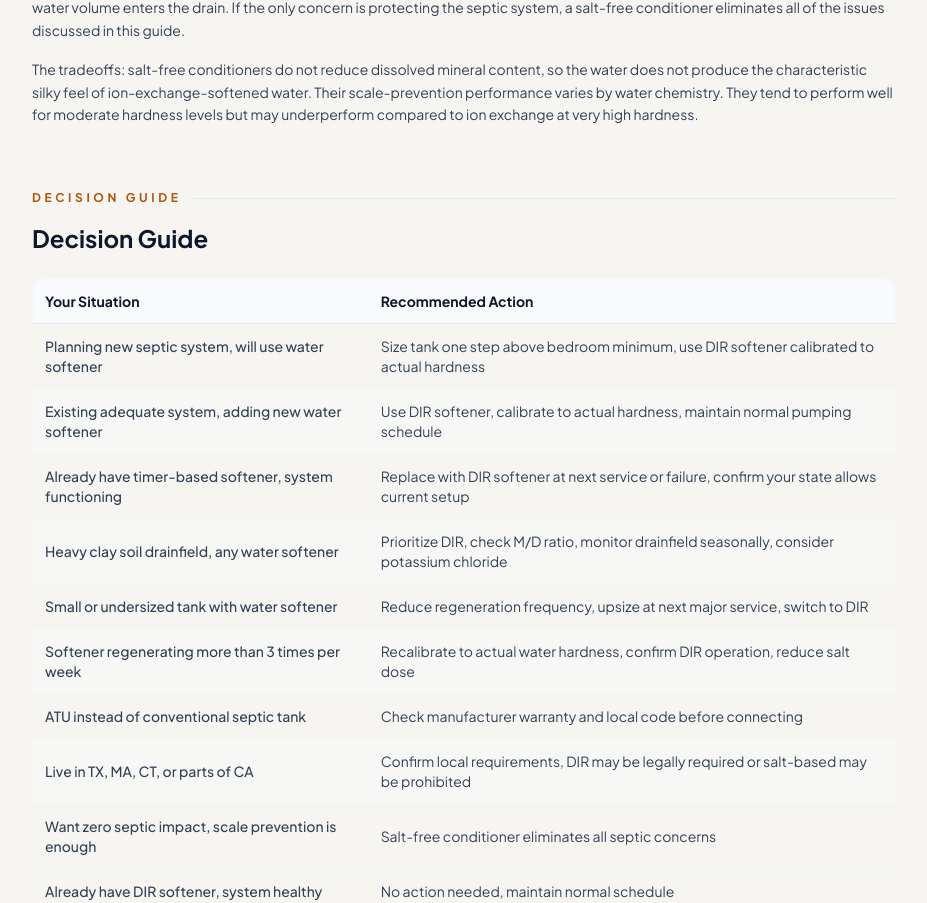
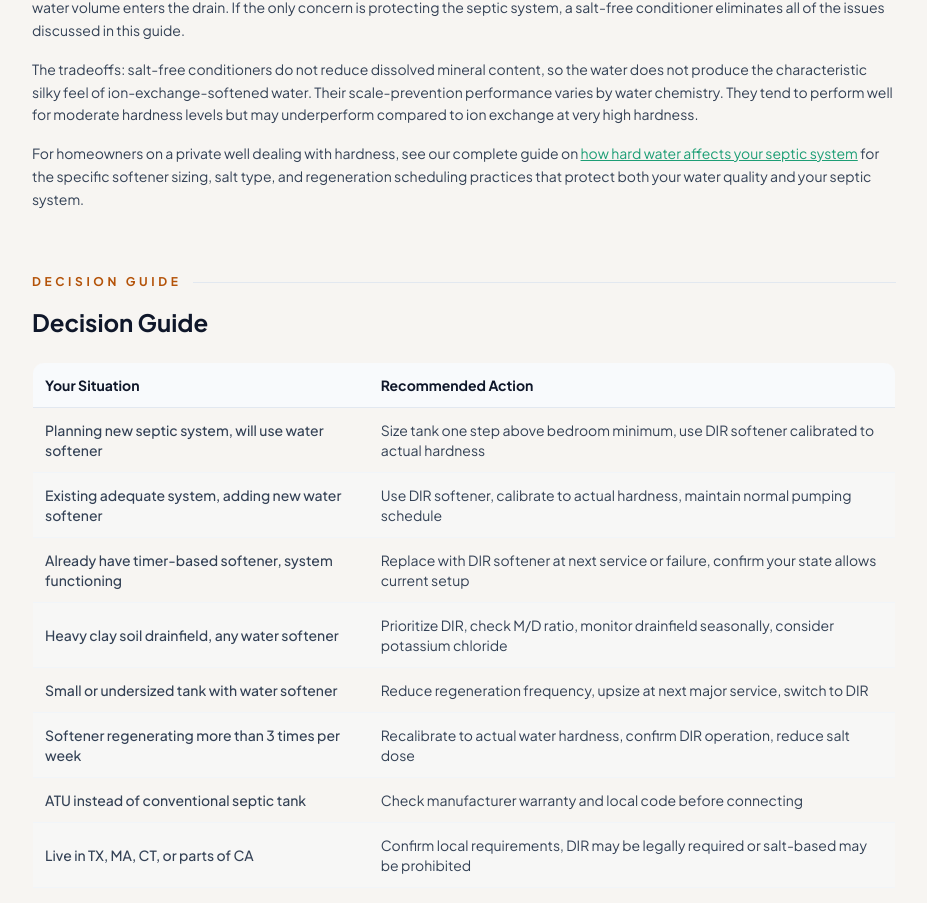
Before and after one commit to thebasementguide2026/theseptic.guide-, a Next.js app: page /guides/water-softener-septic-systems in a window 1280 px wide. Shown: the part 8953-9856 px from the top of the page, without its empty margins (176-1103 px from the left). Built offline with nearby package versions, Linux system fonts and the light colour scheme.

Commit message:
Add cross-link to hard-water-septic-system guide

```diff
--- a/app/guides/water-softener-septic-systems/page.tsx
+++ b/app/guides/water-softener-septic-systems/page.tsx
@@ -485,6 +485,7 @@ export default function WaterSoftenerSepticSystems() {
           <p className='text-slate-700 leading-relaxed mb-4 text-sm'>Salt-free water conditioners do not use ion exchange. Instead, they use template-assisted crystallization (TAC) or other physical processes to change the structure of calcium and magnesium minerals so they are less likely to deposit as scale, without actually removing the minerals from the water.</p>
           <p className='text-slate-700 leading-relaxed mb-4 text-sm'>From a septic system perspective, salt-free conditioners have zero impact. No brine is produced, no sodium is added, no additional water volume enters the drain. If the only concern is protecting the septic system, a salt-free conditioner eliminates all of the issues discussed in this guide.</p>
           <p className='text-slate-700 leading-relaxed mb-4 text-sm'>The tradeoffs: salt-free conditioners do not reduce dissolved mineral content, so the water does not produce the characteristic silky feel of ion-exchange-softened water. Their scale-prevention performance varies by water chemistry. They tend to perform well for moderate hardness levels but may underperform compared to ion exchange at very high hardness.</p>
+          <p className='text-slate-700 leading-relaxed mb-4 text-sm'>For homeowners on a private well dealing with hardness, see our complete guide on <a href='/guides/hard-water-septic-system' className='underline' style={{ color: '#1D9E75' }}>how hard water affects your septic system</a> for the specific softener sizing, salt type, and regeneration scheduling practices that protect both your water quality and your septic system.</p>
         </div>
 
         {/* Decision Guide */}
```
